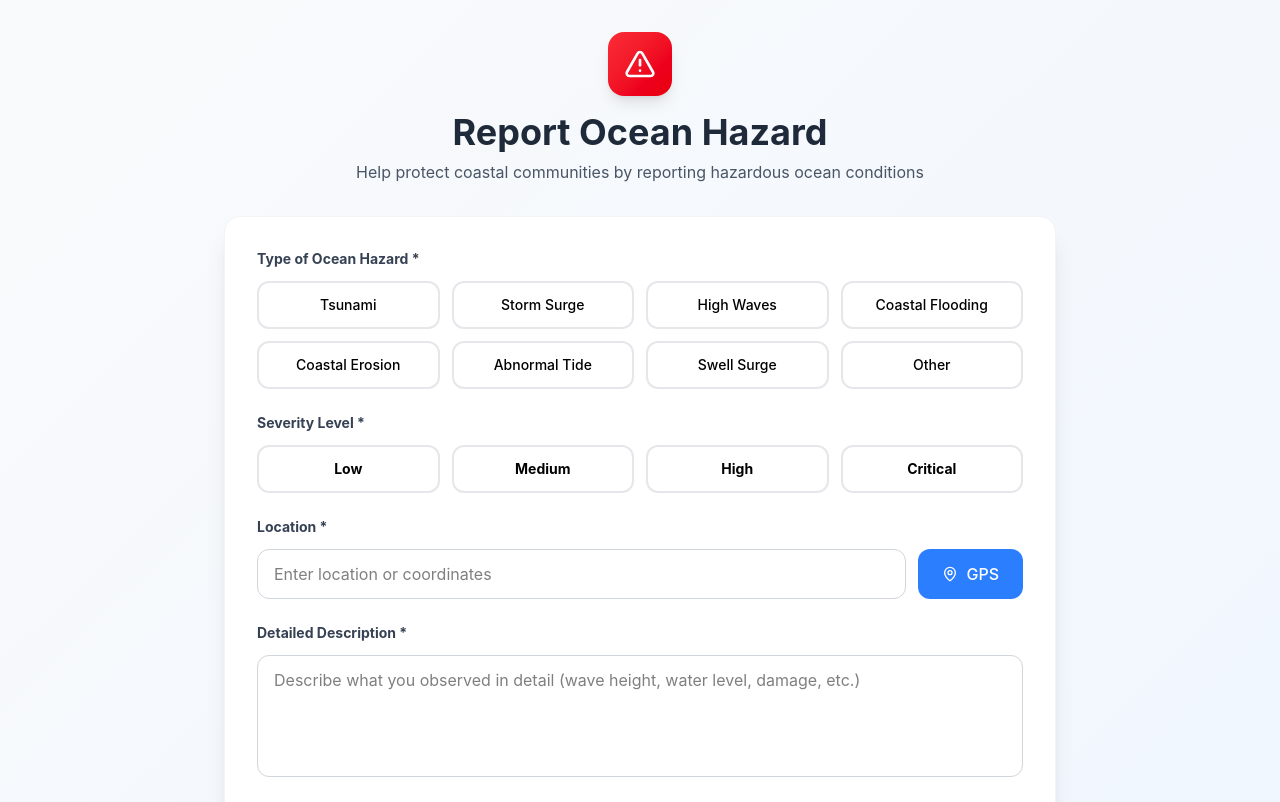
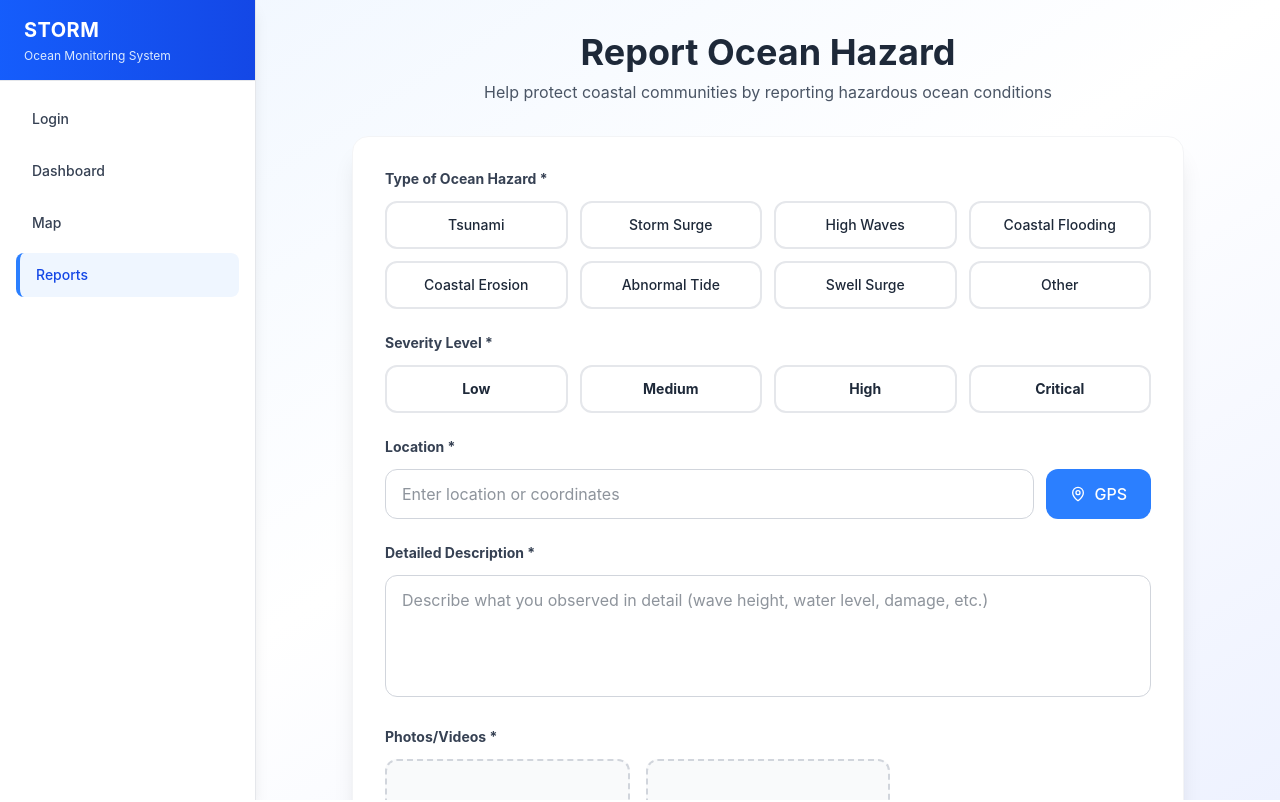
Before and after one commit to Pratikgabani/sih2025, a React (Vite) app in the folder frontend/: page /report in a window 1280 px wide. Shown: the top 802 px of the page. Built offline with nearby package versions, Linux system fonts and the light colour scheme.

Commit message:
resonsive done

```diff
--- a/frontend/src/App.jsx
+++ b/frontend/src/App.jsx
@@ -1,5 +1,6 @@
 import React from 'react';
 import { BrowserRouter, Routes, Route, Navigate } from 'react-router-dom';
+import Layout from './Components/Layout/Layout.jsx';
 import Report from './Components/Report/Report.jsx';
 import WindyInteractive from './Components/Map/WindyInteractive.jsx';
 import Login from './Components/Login/Login.jsx';
@@ -8,14 +9,16 @@ import Dashboard from './Components/Dashboard/Dashboard.jsx';
 const App = () => {
   return (
     <BrowserRouter>
+      <Layout>
         <Routes>
           <Route path="/" element={<Navigate to="/login" replace />} />
-        <Route path = "/login" element ={<Login />} />
+          <Route path="/login" element={<Login />} />
           <Route path="/report" element={<Report />} />
           <Route path="/map" element={<WindyInteractive />} />
-        <Route path='/dashboard' element = {<Dashboard />} />
+          <Route path="/dashboard" element={<Dashboard />} />
           <Route path="*" element={<Navigate to="/report" replace />} />
         </Routes>
+      </Layout>
     </BrowserRouter>
   );
 };
--- a/frontend/src/Components/Dashboard/Dashboard.jsx
+++ b/frontend/src/Components/Dashboard/Dashboard.jsx
@@ -1,6 +1,5 @@
 // src/components/Dashboard.jsx
 import React from "react";
-import Sidebar from "./Sidebar";
 import KPIs from "./KPIs";
 import Filters from "./Filters";
 // import MapView from "./MapView";
@@ -12,10 +11,7 @@ export default function Dashboard() {
   const { role } = useStore();
 
   return (
-    <div className="w-full min-h-screen flex flex-col md:flex-row bg-gradient-to-br from-blue-50 via-white to-indigo-50 text-gray-800">
-      <Sidebar />
-      <div className="flex-1 flex flex-col min-w-0">
-        <main className="p-4 md:p-6 space-y-4 md:space-y-6 overflow-auto flex-1 scrollbar-thin">
+    <div className="px-4 pt-2 pb-4 md:p-6 space-y-4 md:space-y-6 overflow-auto flex-1 scrollbar-thin">
           <div className="animate-fadeInUp">
             <KPIs />
           </div>
@@ -60,8 +56,6 @@ export default function Dashboard() {
               </p>
             </div>
           )}
-        </main>
-      </div>
     </div>
   );
 }
--- a/frontend/src/Components/Dashboard/SideBar.jsx
+++ b/frontend/src/Components/Dashboard/SideBar.jsx
@@ -3,6 +3,7 @@ import React from "react";
 import { NavLink } from "react-router-dom";
 
 const nav = [
+  { name: "Login", path: "/login" },
   { name: "Dashboard", path: "/dashboard" },
   { name: "Map", path: "/map" },
   { name: "Reports", path: "/report" },
@@ -10,18 +11,37 @@ const nav = [
   // { name: "Settings", path: "/settings" },
 ];
 
-export default function Sidebar() {
+export default function Sidebar({ isOpen = false, onClose }) {
   return (
-    <aside className="w-64 bg-white border-r border-gray-200 h-screen sticky top-0 hidden md:flex flex-col shadow-lg">
-      <div className="px-6 py-4 border-b border-gray-200 bg-gradient-to-r from-blue-600 to-blue-700">
-        <h1 className="text-xl font-bold text-white tracking-wide">STORM</h1>
-        <p className="text-blue-100 text-xs mt-1">Ocean Monitoring System</p>
+    <aside className={`
+      w-64 bg-white border-r border-gray-200 h-full flex flex-col shadow-lg z-50
+      transform transition-transform duration-300 ease-in-out
+      md:translate-x-0 md:static md:z-auto
+      ${isOpen ? 'translate-x-0' : '-translate-x-full'}
+      fixed md:relative top-0 md:top-auto
+    `}>
+      <div className="px-6 py-4 border-b border-gray-200 bg-gradient-to-r from-blue-600 to-blue-700 flex items-center justify-between">
+        <div>
+          <h1 className="text-xl font-bold text-white tracking-wide">STORM</h1>
+          <p className="text-blue-100 text-xs mt-1">Ocean Monitoring System</p>
+        </div>
+        {/* Close button for mobile */}
+        <button
+          onClick={onClose}
+          className="md:hidden p-1 rounded-lg hover:bg-blue-500 focus:outline-none focus:ring-2 focus:ring-blue-300 transition-colors"
+          aria-label="Close sidebar"
+        >
+          <svg className="w-5 h-5 text-white" fill="none" stroke="currentColor" viewBox="0 0 24 24">
+            <path strokeLinecap="round" strokeLinejoin="round" strokeWidth={2} d="M6 18L18 6M6 6l12 12" />
+          </svg>
+        </button>
       </div>
-      <nav className="p-4 space-y-2 flex-1">
+      <nav className="p-4 space-y-2 flex-1 overflow-y-auto">
         {nav.map((n, index) => (
           <NavLink
             key={n.name}
             to={n.path}
+            onClick={() => onClose && onClose()}
             className={({ isActive }) => `flex items-center px-4 py-3 rounded-lg transition-all duration-200 text-sm font-medium group ${
               isActive
                 ? 'bg-blue-50 text-blue-700 border-l-4 border-blue-500'
--- /dev/null
+++ b/frontend/src/Components/Layout/Layout.jsx
@@ -0,0 +1,47 @@
+import React, { useState } from "react";
+import Sidebar from "../Dashboard/Sidebar";
+
+export default function Layout({ children }) {
+  const [sidebarOpen, setSidebarOpen] = useState(false);
+
+  const toggleSidebar = () => {
+    setSidebarOpen(!sidebarOpen);
+  };
+
+  return (
+    <div className="w-full h-screen flex flex-col md:flex-row bg-gradient-to-br from-blue-50 via-white to-indigo-50 text-gray-800 overflow-hidden">
+      {/* Mobile overlay */}
+      {sidebarOpen && (
+        <div
+          className="fixed inset-0 bg-black bg-opacity-50 z-40 md:hidden"
+          onClick={toggleSidebar}
+        />
+      )}
+
+      {/* Sidebar */}
+      <Sidebar isOpen={sidebarOpen} onClose={toggleSidebar} />
+
+      <div className="flex-1 flex flex-col min-w-0 h-full">
+        {/* Hamburger Menu */}
+        <div className="md:hidden bg-white border-b border-gray-200 px-4 py-3 flex items-center justify-between sticky top-0 z-30">
+          <button
+            onClick={toggleSidebar}
+            className="p-2 rounded-lg hover:bg-gray-100 focus:outline-none focus:ring-2 focus:ring-blue-500 transition-colors"
+            aria-label="Toggle sidebar"
+          >
+            <svg className="w-6 h-6 text-gray-600" fill="none" stroke="currentColor" viewBox="0 0 24 24">
+              <path strokeLinecap="round" strokeLinejoin="round" strokeWidth={2} d="M4 6h16M4 12h16M4 18h16" />
+            </svg>
+          </button>
+          <h1 className="text-lg font-bold text-blue-700">STORM</h1>
+          <div className="w-10"></div> {/* Spacer for centering */}
+        </div>
+
+        {/* Page Content */}
+        <main className="flex-1 overflow-y-auto overflow-x-hidden">
+          {children}
+        </main>
+      </div>
+    </div>
+  );
+}
--- a/frontend/src/Components/Login/Login.jsx
+++ b/frontend/src/Components/Login/Login.jsx
@@ -5,8 +5,8 @@ export default function Login() {
   const [activeTab, setActiveTab] = useState("signin");
 
   return (
-    <div className="min-h-screen bg-gradient-to-br from-blue-50 via-blue-100 to-blue-200 py-8">
-      <div className="bg-white shadow-lg rounded-xl p-8 w-full max-w-md mx-auto">
+    <div className="min-h-full flex items-center justify-center py-4 md:py-8">
+      <div className="bg-white shadow-lg rounded-xl p-6 md:p-8 w-full max-w-md mx-4 md:mx-auto">
 
         {/* Tabs */}
         <div className="flex mb-6">
--- a/frontend/src/Components/Map/WindyInteractive.jsx
+++ b/frontend/src/Components/Map/WindyInteractive.jsx
@@ -273,22 +273,18 @@ const WindyInteractive = () => {
   }, [hotspots, uploadedFiles, reports, currentLayer]);
 
   return (
-    <div className="windy-interactive-root">
-      <header className="header">
-        <div className="header-left">
-          <button id="toggleSidebar" className="toggle-sidebar">☰</button>
-          <div className="logo">
-            <i className="fas fa-water" /> <div className="title">Windy Interactive - Ocean Monitor</div>
-          </div>
+    <div className="windy-interactive-root h-full">
+      {/* Header with controls - simplified for layout integration */}
+      <div className="bg-white border-b border-gray-200 px-4 py-3 flex items-center justify-between">
+        <h2 className="text-lg font-semibold text-gray-800">Ocean Monitor - Interactive Map</h2>
+        <div className="flex gap-2">
+          <button onClick={exportHotspotsCSV} className="px-3 py-1 bg-green-500 text-white rounded text-sm hover:bg-green-600">Export CSV</button>
+          <button onClick={exportReportsCSV} className="px-3 py-1 bg-blue-500 text-white rounded text-sm hover:bg-blue-600">Reports</button>
+          <button onClick={clearAllData} className="px-3 py-1 bg-red-500 text-white rounded text-sm hover:bg-red-600">Clear</button>
         </div>
-        <div className="header-actions">
-          <button onClick={exportHotspotsCSV} className="btn btn-green">Export CSV</button>
-          <button onClick={exportReportsCSV} className="btn btn-blue">Reports</button>
-          <button onClick={clearAllData} className="btn btn-red">Clear</button>
-        </div>
-      </header>
+      </div>
 
-      <div className="main flex">
+      <div className="main flex flex-1">
         <Sidebar
           onLayerSwitch={switchLayer}
           currentLayer={currentLayer}
--- a/frontend/src/Components/Report/Report.jsx
+++ b/frontend/src/Components/Report/Report.jsx
@@ -65,13 +65,13 @@ const Report = ({ user }) => {
   };
 
   return (
-    <div className="min-h-screen bg-gradient-to-br from-gray-50 to-blue-50 py-8">
+    <div className="py-8">
       <div className="max-w-4xl mx-auto px-4 sm:px-6 lg:px-8">
         {/* Header */}
         <div className="text-center mb-8">
-          <div className="inline-flex items-center justify-center w-16 h-16 bg-gradient-to-br from-red-500 to-red-600 rounded-2xl mb-4 shadow-lg">
+          {/* <div className="inline-flex items-center justify-center w-16 h-16 bg-gradient-to-br from-red-500 to-red-600 rounded-2xl mb-4 shadow-lg">
             <AlertTriangle className="w-8 h-8 text-white" />
-          </div>
+          </div> */}
           <h1 className="text-4xl font-bold text-gray-800 mb-2">Report Ocean Hazard</h1>
           <p className="text-gray-600">Help protect coastal communities by reporting hazardous ocean conditions</p>
         </div>
```
Lines whose indentation alone changed are shown as unchanged.
